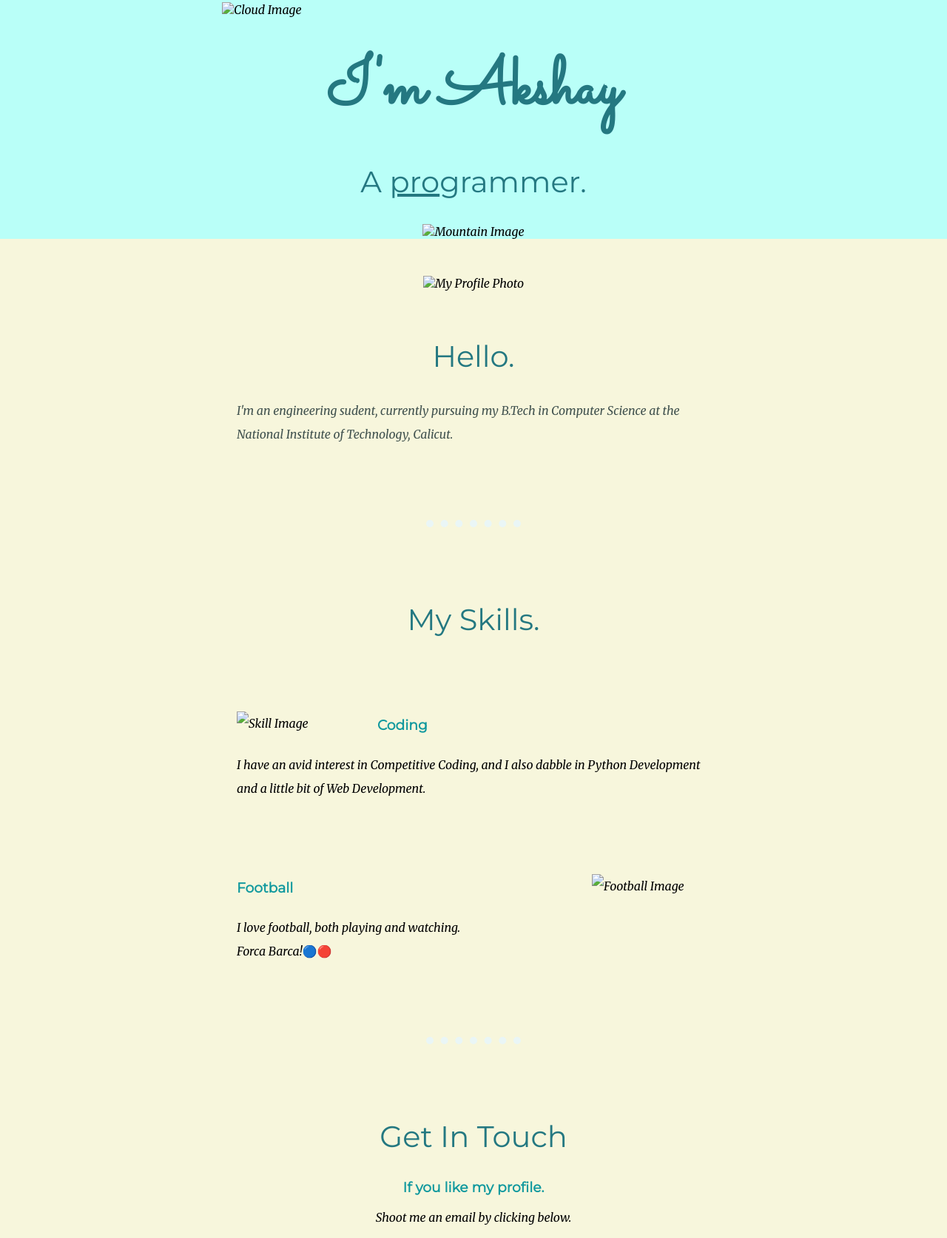
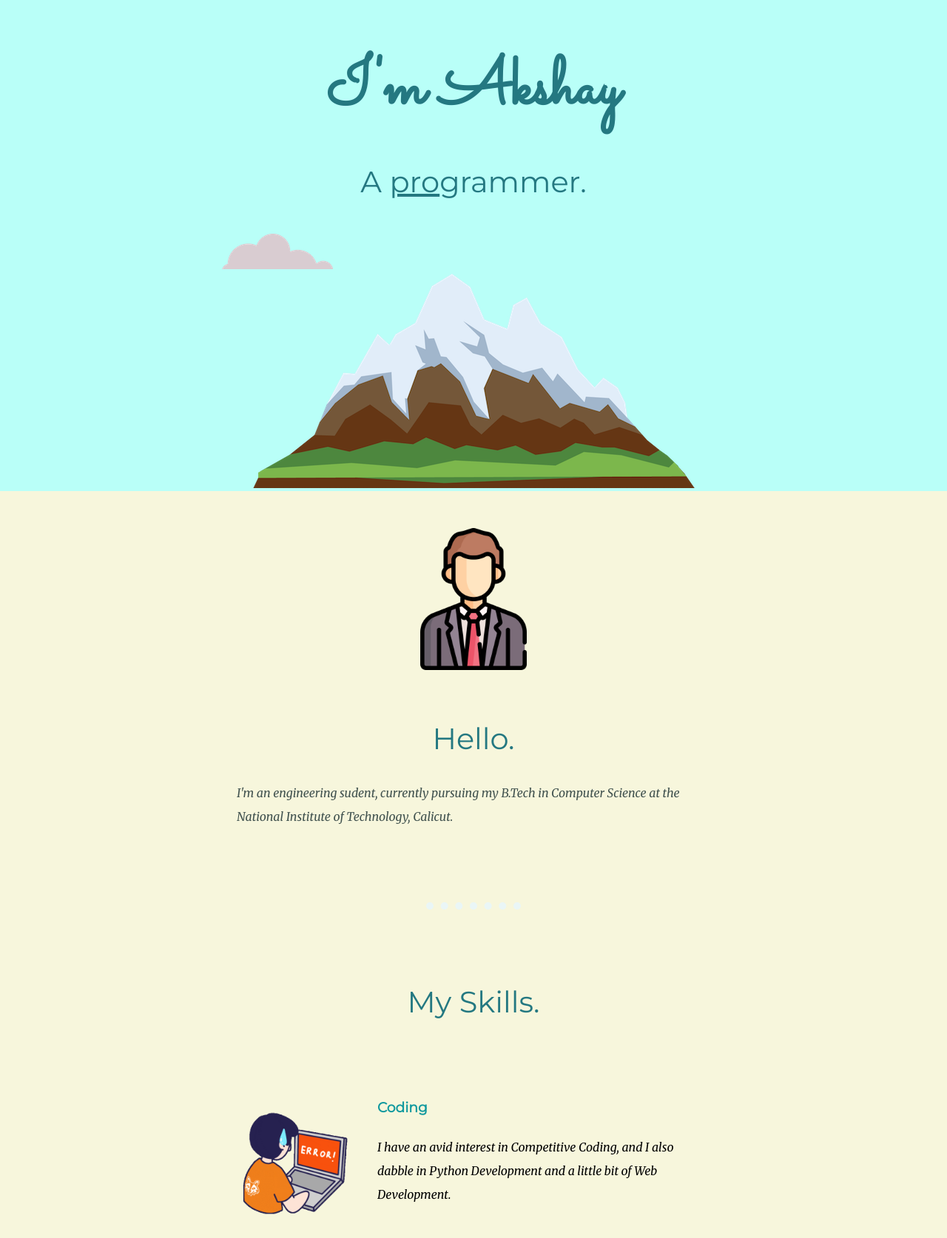
Before and after one commit to akshayr-18/personal_website, a plain HTML site: page index.html in a window 1280 px wide. Shown: the part 94-1768 px from the top of the page at 74% size. Drawn offline with Linux system fonts and the light colour scheme; files that its build step writes are made by us from their sources.

Commit message:
Updated file paths
Updated paths of images and the css file.

```diff
--- a/index_final.html
+++ b/index.html
@@ -4,7 +4,7 @@
 <head>
   <meta charset="utf-8">
   <title>Akshay</title>
-  <link rel="stylesheet" href="css/styles.css">
+  <link rel="stylesheet" href="styles.css">
   <link rel="icon" href="favicon.ico">
   <link rel="preconnect" href="https://fonts.googleapis.com">
   <link rel="preconnect" href="https://fonts.gstatic.com" crossorigin>
@@ -17,12 +17,12 @@
     <img class="top-cloud" src="images/cloud.png" alt="Cloud Image">
     <h1>I'm Akshay</h1>
     <h2>A <span class="pro">pro</span>grammer.</h2>
-    <img class="bottom-cloud" src="images/cloud.png" alt="Cloud Image">
-    <img class="mountain-image" src="images/mountain.png" alt="Mountain Image">
+    <img class="bottom-cloud" src="cloud.png" alt="Cloud Image">
+    <img class="mountain-image" src="mountain.png" alt="Mountain Image">
   </div>
   <div class="top-container">
     <div class="profile">
-      <img class="my-photo" src="images/businessman.png" alt="My Profile Photo">
+      <img class="my-photo" src="businessman.png" alt="My Profile Photo">
       <h2>Hello.</h2>
       <p class="about-me">I'm an engineering sudent, currently pursuing my B.Tech in Computer Science at the National Institute of Technology, Calicut. </p>
     </div>
@@ -30,12 +30,12 @@
     <div class="skills">
       <h2>My Skills.</h2>
       <div class="skill-row">
-        <img class="skill-image" src="images/giphy.gif" alt="Skill Image">
+        <img class="skill-image" src="giphy.gif" alt="Skill Image">
         <h3>Coding</h3>
         <p class="skill-text">I have an avid interest in Competitive Coding, and I also dabble in Python Development and a little bit of Web Development.</p>
       </div>
       <div class="skill-row">
-        <img class="skill-image-2" src="images/soccer-player.png" alt="Football Image">
+        <img class="skill-image-2" src="soccer-player.png" alt="Football Image">
         <h3>Football</h3>
         <p class="skill-text">I love football, both playing and watching.<br> Forca Barca!🔵🔴</p>
       </div>
```
